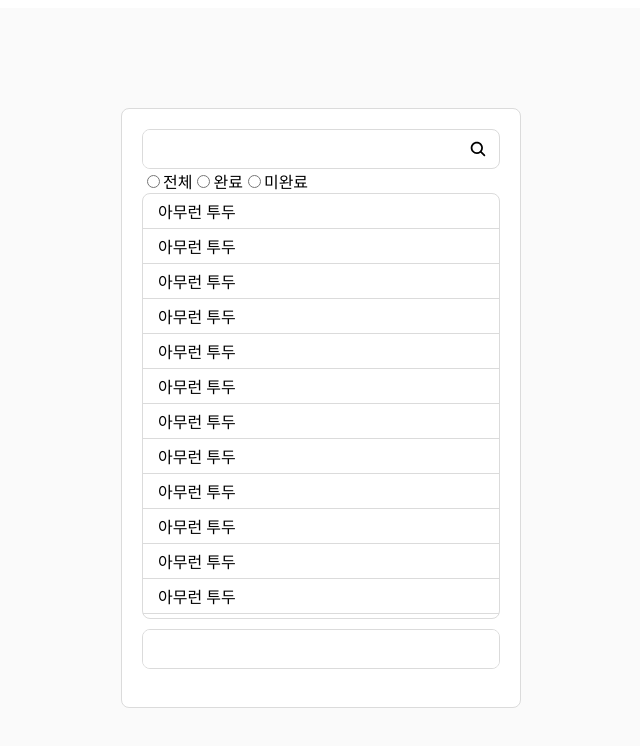
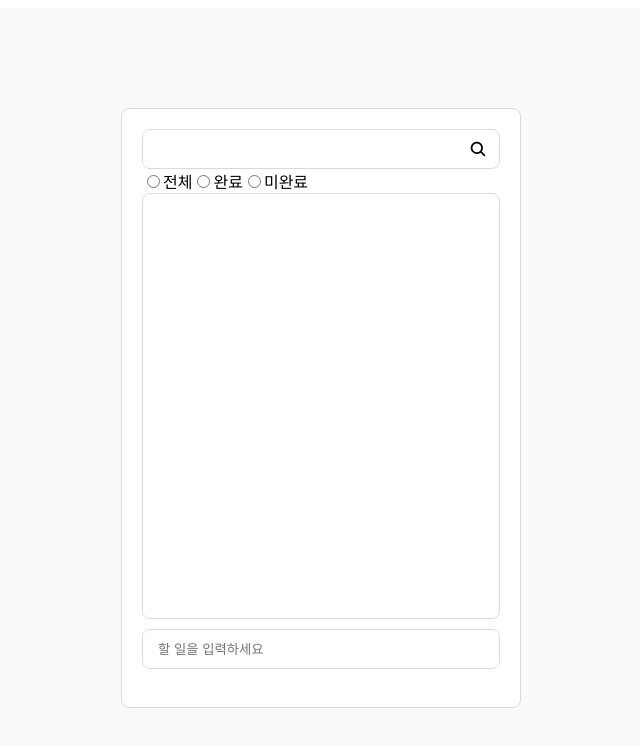
Before and after one commit to jiny-01/korea_it_web_react_study, a React (Vite) app: page / in a window 1280 px wide. Shown: the top 746 px of the page, without its empty margins (327-967 px from the left). Built offline with nearby package versions, Linux system fonts and the light colour scheme.

Commit message:
feat: TodoList

```diff
--- a/src/components/TodoList/Index.jsx
+++ /dev/null
@@ -1,15 +0,0 @@
-import Layout from "./components/Layout/Layout";
-import Main from "./components/Main/Main";
-
-function Index() {
-  return (
-    <Layout>
-      <Main />
-    </Layout>
-  );
-//    메인은 레이아웃의 자식요소
-//    레이아웃에서 {children} 으로 main 을 가져옴
-
-}
-
-export default Index;
--- a/src/components/TodoList/components/Main/Main.jsx
+++ b/src/components/TodoList/components/Main/Main.jsx
@@ -1,43 +1,92 @@
 /** @jsxImportSource @emotion/react */
 import { css } from "@emotion/react";
 import * as s from "./styles";
+import { useState } from "react";
+import { IoTrash } from "react-icons/io5";
 
-function Main() {
+function Main({ todoList, setTodoList }) {
+  //2. Index 에 정의한 상태 가져오기
+
+  const [inputValue, setInputValue] = useState("");
+  //3. input 에 입력하는 내용을 inputvalue 에 상태가 저장될 것
+  const inputOnChangeHandler = (e) => {
+    setInputValue(e.target.value);
+  };
+
+  //4. enter 눌러졌을 때 inputValue 에 입력된 값을 추가하는 것
+  const onKeyDownHandler = (e) => {
+    //엔터키 눌러진 게 아니면 무시
+    if (e.keyCode !== 13) {
+      return;
+    }
+    //아무것도 입력안한 경우 무시
+    if (inputValue.trim().length === 0) {
+      return;
+    }
+    console.log(inputValue, "등록");
+
+    //prev 로 일단 전에 상태 가져와서 setTodoList 로 상태 바꿔줌
+    setTodoList((prev) => {
+      //투두의 아이디 부여 - 이전 거 가져와서 마지막 요소(길이 - 1)의 아이디 가져옴
+      const lastId = prev.length === 0 ? 0 : prev[prev.length - 1].id;
+      //추가할 투두 -> 새로운 객체로 만듦
+      const newTodo = {
+        id: lastId + 1,
+        isComplete: false, //처음엔 미완료니까 false
+        content: inputValue, //내용: 입력한 값
+      };
+
+      //이전 것 가져와서 거기에 newTodo 추가
+      //상태가 바뀐다는 것 - 참조 주소가 바뀌는 것
+      //따라서 새로운 배열로 넣어줘야 바뀜
+      return [...prev, newTodo];
+    });
+    setInputValue("");
+  };
+
   return (
     <div css={s.Container}>
       <div css={s.listContainer}>
         <ul>
-          <li>아무런 투두</li>
-          <li>아무런 투두</li>
-          <li>아무런 투두</li>
-          <li>아무런 투두</li>
-          <li>아무런 투두</li>
-          <li>아무런 투두</li>
-          <li>아무런 투두</li>
-          <li>아무런 투두</li>
-          <li>아무런 투두</li>
-          <li>아무런 투두</li>
-          <li>아무런 투두</li>
-          <li>아무런 투두</li>
-          <li>아무런 투두</li>
-          <li>아무런 투두</li>
-          <li>아무런 투두</li>
-          <li>아무런 투두</li>
-          <li>아무런 투두</li>
-          <li>아무런 투두</li>
-          <li>아무런 투두</li>
-          <li>아무런 투두</li>
-          <li>아무런 투두</li>
-          <li>아무런 투두</li>
-          <li>아무런 투두</li>
-          <li>아무런 투두</li>
-          </ul>
+          {todoList.map((todo) => (
+            <li key={todo.id}>
+              <input type="checkbox" id={`todo${todo.id}`} />
+              <label htmlFor={`todo${todo.id}`}></label>
+              <label htmlFor={`todo${todo.id}`}>
+                {todo.content}
+              </label>
+
+              <div css={s.hiddenTrashBox}>
+                <div css={s.trashBox}>
+                  <IoTrash />
+                </div>
+              </div>
+            </li>
+          ))}
+        </ul>
       </div>
       <div css={s.todoInputContainer}>
-        <input type="text" />
+        <input
+          type="text"
+          placeholder="할 일을 입력하세요"
+          onChange={inputOnChangeHandler}
+          onKeyDown={onKeyDownHandler}
+        />
       </div>
     </div>
   );
 }
 
 export default Main;
+
+//1. Index.jsx 에서 todoList 상태 관리
+//-> main 에서 props 로 setTodo 상태 가져옴
+//3. input 에 입력하는 내용을 inputvalue 에 상태가 저장될 것
+// -> inputOnChangeHandler
+//4. enter 눌러졌을 때 inputValue 에 입력된 값을 추가하는 것
+// -> onKeyDownHandler
+//5. prev 로 일단 전에 상태 가져와서 setTodoList 로 상태 바꿔줌
+//추가할 투두 -> 새로운 객체로 만듦 -> newTodo 객체
+//-이때 투두에는 id, isComplete, content 들어있음
+//이전 거 가져와서 newTodo 추가해서 return 해줌
+//-> return [...prev, newTodo]
--- a/src/components/TodoList/components/Main/styles.js
+++ b/src/components/TodoList/components/Main/styles.js
@@ -10,6 +10,7 @@ export const container = css`
 export const listContainer = css`
   border: 1px solid #dbdbdb;
   border-radius: 8px;
+  overflow: hidden;
   flex-grow: 1;
 
   & > ul {
@@ -21,10 +22,37 @@ export const listContainer = css`
     /* 내가 설정한 높이(424px)보다 길어졌을 때 자동 스크롤 */
 
     & > li {
-        padding: 5px 15px;
-        border-bottom: 1px solid #dbdbdb;
-        box-sizing: border-box;
-        /* padding 과 border 있으니 box-sizing: border-box */
+      padding: 5px 15px;
+      border-bottom: 1px solid #dbdbdb;
+      box-sizing: border-box;
+      /* padding 과 border 있으니 box-sizing: border-box */
+
+
+      & > input[type="checkbox"] {
+        display: none;
+
+        & + label {
+          margin-right: 10px;
+          display: flex;
+          justify-content: center;
+          align-items: center;
+          border-radius: 50%;
+          width: 25px;
+          height: 25px;
+          border: 1px solid #dbdbdb;
+          box-sizing: border-box;
+        }
+
+        //체크 시 가상의 라벨
+        &:checked + label::after {
+          display: block;
+          content: "";
+          width: 15px;
+          height: 15px;
+          border-radius: 50%;
+          background-color: #0b4f8f;
+        }
+      }
     }
   }
 `;
@@ -46,3 +74,29 @@ export const todoInputContainer = css`
     height: 100%;
   }
 `;
+
+export const hiddenTrashbox = css`
+  right: 0;
+
+  &:hover > div {
+    right: 0;
+    //trashbox 를 hover 되면 -46px 이던 것 0 으로 바꾸기
+  }
+`
+
+export const trahBox = css`
+  transition: all 0.2s ease;
+  position: absolute;
+  top: 0;
+  right: -46px;
+  //-46px 잡아놓고 hover 되면 right: 0으로 바꾸기 위함
+  width: 46px;
+  height: 46px;
+  display: flex;
+  justify-content: center;
+  align-items: center;
+  background-color: #ea0808;
+  color: #fff;
+  cursor: pointer;
+  font-size: 20px;
+`;
--- /dev/null
+++ b/src/components/TodoList/pages/Index.jsx
@@ -0,0 +1,16 @@
+import { useState } from "react";
+import Layout from "../components/Layout/Layout";
+import Main from "../components/Main/Main";
+
+function Index() {
+  const [todoList, setTodoList] = useState([]);
+  return (
+    <Layout>
+      <Main todoList={todoList} setTodoList={setTodoList} />
+    </Layout>
+  );
+  //    메인은 레이아웃의 자식요소
+  //    레이아웃에서 {children} 으로 main 을 가져옴
+}
+
+export default Index;
```
Also changed, not shown: src/App.jsx (+22 -24 lines).
